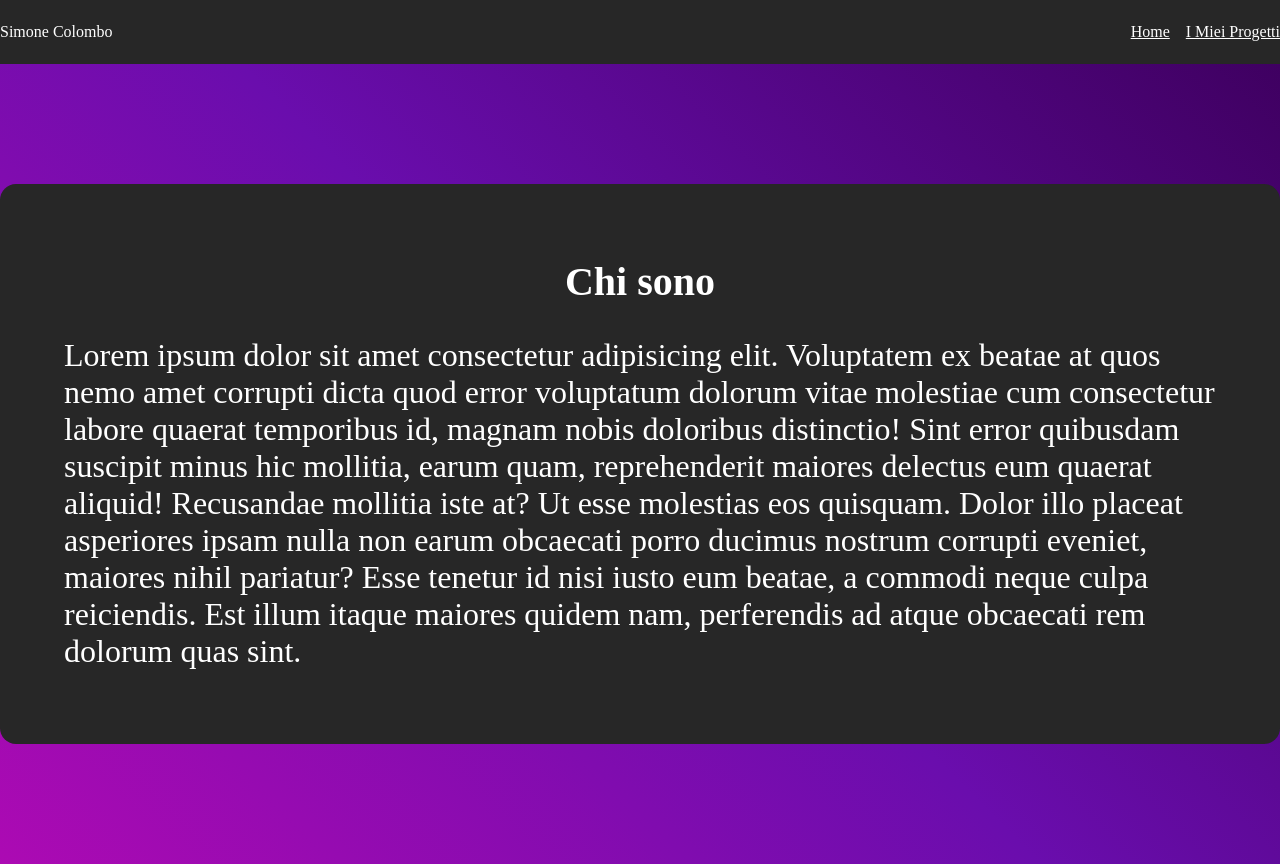
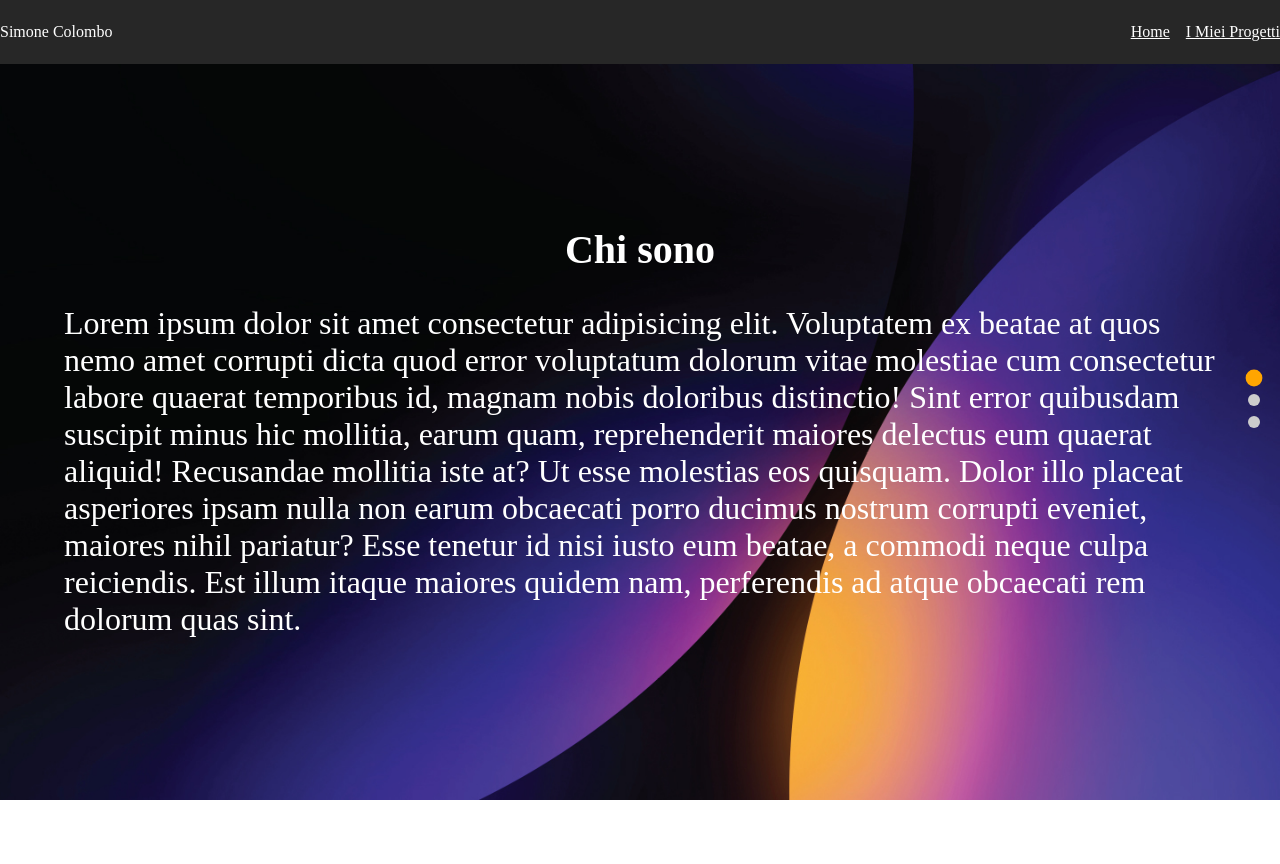
Before and after one commit to SimoneColombo1/Portfolio, a Vue app: page / in a window 1280 px wide. After the commit the page ends 800 px from the top, so only its background shows below. Built offline with nearby package versions, Linux system fonts and the light colour scheme.

Commit message:
Modificato lo script per il cambio dei componenti e aggiunto uno sfondo

```diff
--- a/src/App.vue
+++ b/src/App.vue
@@ -18,6 +18,8 @@ export default {
 
 <style lang="scss">
 .main-container {
-  background: linear-gradient(45deg, #ac0ab3, #6a0dad, #3f0061);
+  background-image: url("./images/background.jpg");
+  background-size: cover;
+  background-attachment: fixed;
 }
 </style>
--- a/src/components/HomePage/AboutMe.vue
+++ b/src/components/HomePage/AboutMe.vue
@@ -34,7 +34,7 @@
     display: flex;
     padding: 4rem;
     border-radius: 1rem;
-    background-color: #272727;
+
     color: white;
 
     flex-direction: column;
--- a/src/components/HomePage/MyContacts.vue
+++ b/src/components/HomePage/MyContacts.vue
@@ -1,4 +1,19 @@
 <script></script>
 
-<template></template>
-<style lang="scss" scoped></style>
+<template>
+  <section class="MyContacts">
+    <section class="content">
+      <div>
+        <h2>
+          Hai bisogno di un front-end/backend web developer? Contattami pure qui
+        </h2>
+      </div>
+    </section>
+  </section>
+</template>
+<style lang="scss" scoped>
+.Mycontacts {
+  width: 100%;
+  height: 100%;
+}
+</style>
--- a/src/components/HomePage/MyProjects.vue
+++ b/src/components/HomePage/MyProjects.vue
@@ -19,7 +19,7 @@
     border-radius: 1rem;
     flex-direction: column;
     justify-content: center;
-    background-color: #272727;
+
     h2 {
       color: white;
       font-size: 2.5rem;
--- a/src/views/HomePage.vue
+++ b/src/views/HomePage.vue
@@ -8,73 +8,116 @@ export default {
   components: { AboutMe, MyProjects, MyContacts },
   setup() {
     const sections = shallowRef([AboutMe, MyProjects, MyContacts]);
-    const sectionsRef = ref([]);
     const activeIndex = ref(0);
+    const containerRef = ref(null);
+    let isScrolling = false;
 
-    const observer = new IntersectionObserver(
-      (entries) => {
-        entries.forEach((entry) => {
-          if (entry.isIntersecting) {
-            activeIndex.value = sectionsRef.value.indexOf(entry.target);
-          }
-        });
-      },
-      { threshold: 0.5 }
-    );
+    const handleScroll = (event) => {
+      if (isScrolling) return;
+      isScrolling = true;
+
+      if (event.deltaY > 0 && activeIndex.value < sections.value.length - 1) {
+        activeIndex.value++;
+      } else if (event.deltaY < 0 && activeIndex.value > 0) {
+        activeIndex.value--;
+      }
+
+      scrollToSection(activeIndex.value);
+      setTimeout(() => (isScrolling = false), 600);
+    };
+
+    const scrollToSection = (index) => {
+      activeIndex.value = index;
+    };
 
     onMounted(() => {
-      sectionsRef.value.forEach((section) => {
-        if (section) observer.observe(section);
-      });
+      window.addEventListener("wheel", handleScroll);
     });
 
     onUnmounted(() => {
-      observer.disconnect();
+      window.removeEventListener("wheel", handleScroll);
     });
 
-    return { sections, sectionsRef, activeIndex };
+    return { sections, activeIndex, containerRef, scrollToSection };
   },
 };
 </script>
 
 <template>
-  <section class="main-container">
+  <section class="main-container" ref="containerRef">
     <section class="home-page-container">
-      <div
-        v-for="(Component, index) in sections"
+      <Transition name="fade" mode="out-in">
+        <component
+          :is="sections[activeIndex]"
+          :key="activeIndex"
+          class="section"
+        />
+      </Transition>
+    </section>
+
+    <div class="nav-indicators">
+      <span
+        v-for="(_, index) in sections"
         :key="index"
-        ref="sectionsRef"
-        class="section"
-        :class="{ 'fade-in': activeIndex === index }"
-      >
-        <component :is="Component" />
-      </div>
-    </section>
+        :class="{ 'active-dot': activeIndex === index }"
+        @click="scrollToSection(index)"
+      ></span>
+    </div>
   </section>
 </template>
 
 <style lang="scss" scoped>
 .main-container {
-  height: 100vh;
-  overflow-y: scroll;
+  height: 92vh;
+  overflow: hidden;
   scroll-snap-type: y mandatory;
-}
+  position: relative;
 
-.home-page-container {
-  display: flex;
-  flex-direction: column;
-  max-width: 1400px;
-}
+  .section {
+    height: 92vh;
+    width: 100%;
+    display: flex;
+    align-items: center;
+    justify-content: center;
+  }
 
-.section {
-  height: 100vh;
-  display: flex;
-  width: 100%;
-  opacity: 0;
-  transition: opacity 0.6s ease-in-out;
-}
+  .fade-enter-active,
+  .fade-leave-active {
+    transition: opacity 0.6s ease-in-out;
+  }
 
-.section.fade-in {
-  opacity: 1;
+  .fade-enter-from,
+  .fade-leave-to {
+    opacity: 0;
+  }
+
+  .fade-enter-to,
+  .fade-leave-from {
+    opacity: 1;
+  }
+
+  .nav-indicators {
+    position: fixed;
+    right: 20px;
+    top: 50%;
+    transform: translateY(-50%);
+    display: flex;
+    flex-direction: column;
+    gap: 10px;
+
+    span {
+      width: 12px;
+      height: 12px;
+      background: #ccc;
+      border-radius: 50%;
+      cursor: pointer;
+      transition: background 0.3s, transform 0.2s;
+    }
+
+    .active-dot {
+      background: orange;
+      transform: scale(1.4);
+    }
+  }
 }
 </style>
```
Also changed, not shown: src/images/background.jpg (added).
